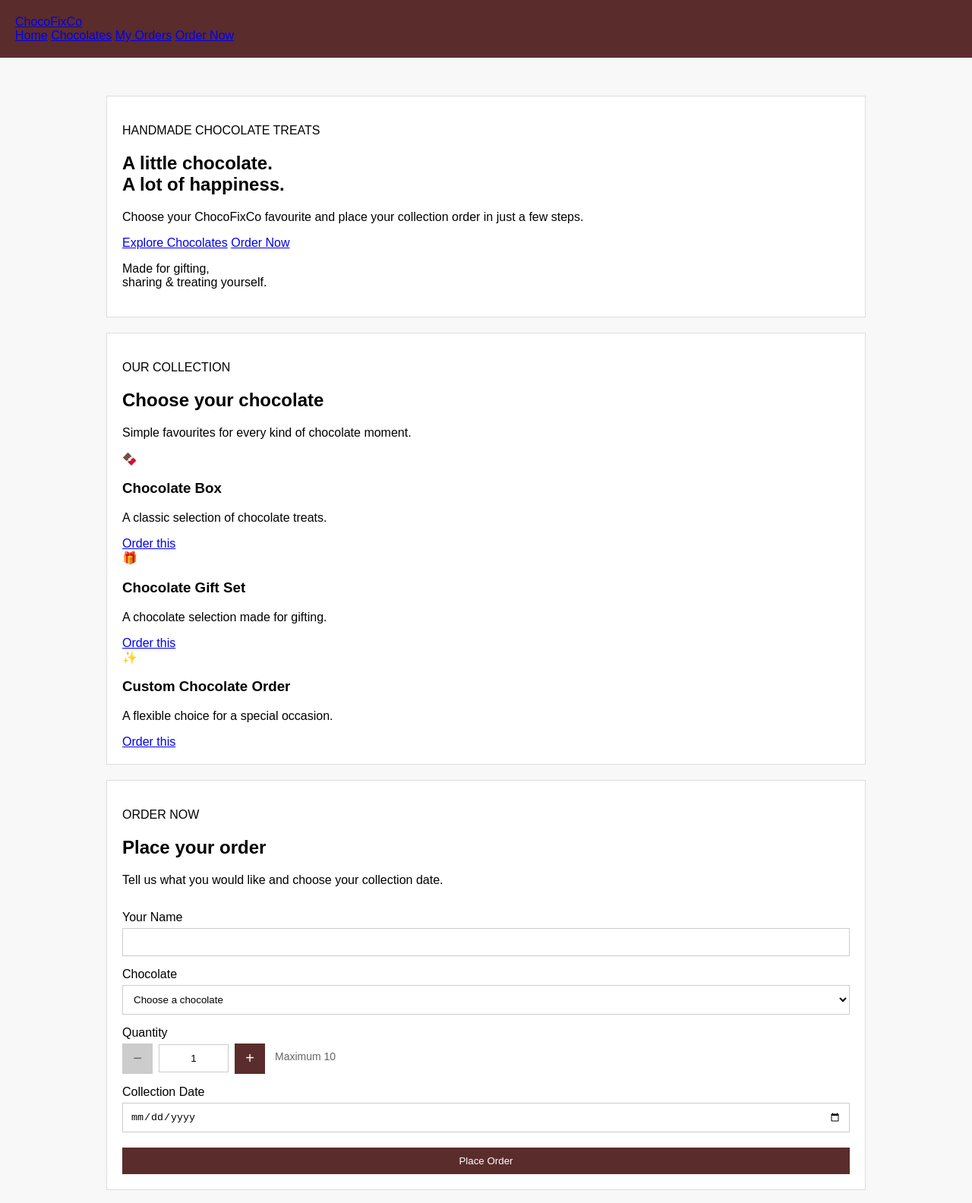
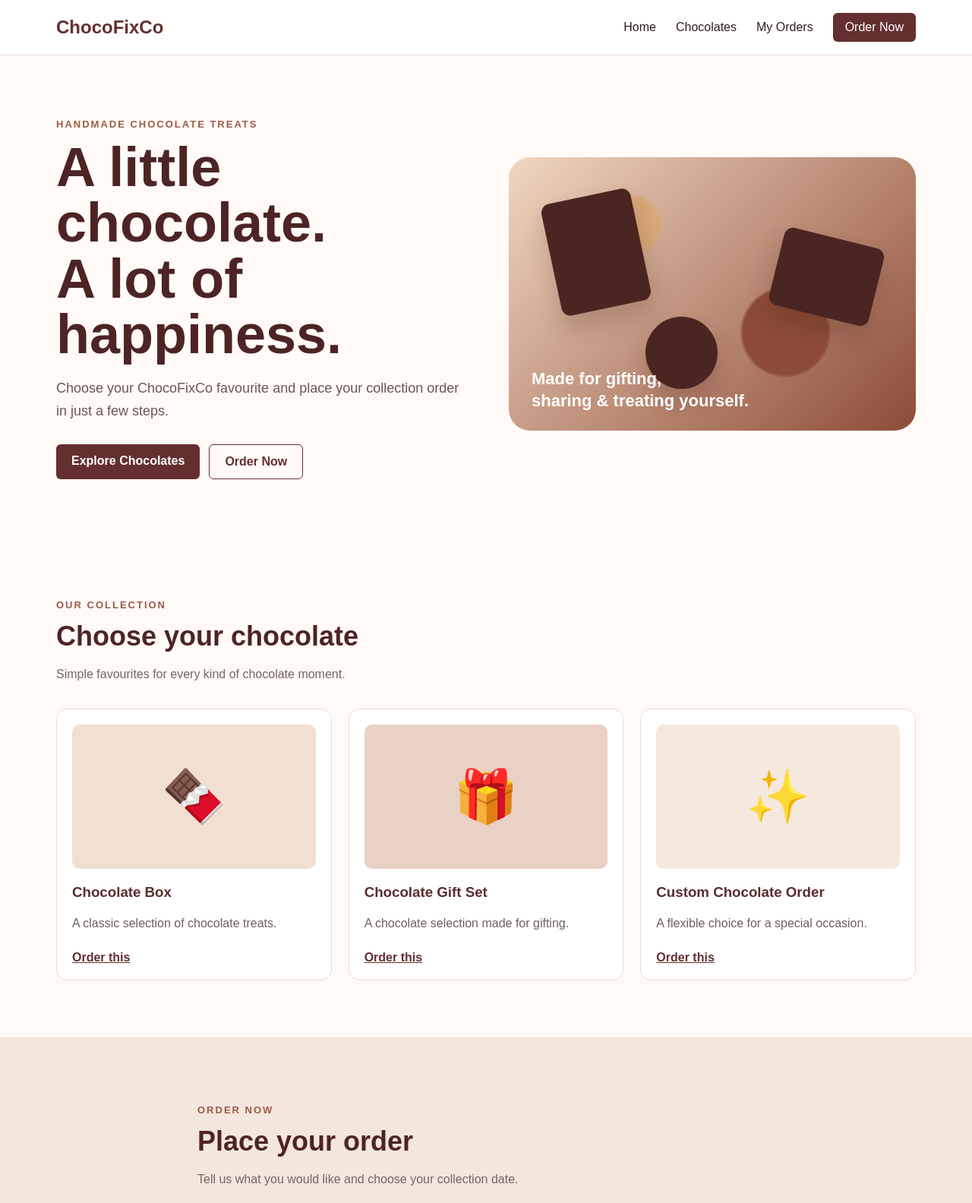
Before and after one commit to sheldoncm/chocofixco-order-manager, a plain HTML site: page index.html in a window 1280 px wide. Shown: the top 1584 px of the page at 76% size. Drawn offline with nearby package versions, Linux system fonts and the light colour scheme; no server answers.

Commit message:
Style complete customer-facing ChocoFixCo site

```diff
--- a/style.css
+++ b/style.css
@@ -1,79 +1,311 @@
 /* =========================================================
-   CHOCOFIXCO - CSS NOTES
+   CHOCOFIXCO - CUSTOMER WEBSITE CSS STUDY NOTES
 
-   CSS controls HOW the webpage LOOKS.
+   HTML = structure
+   CSS  = presentation
+   JS   = interaction
    ========================================================= */
 
 
 /* =========================================================
    ===== CSS BOX MODEL =====
-   =========================================================
 
    MARGIN
    ┌─────────────────────────────┐
-   │        BORDER               │
-   │   ┌─────────────────────┐   │
-   │   │      PADDING        │   │
-   │   │      CONTENT        │   │
-   │   └─────────────────────┘   │
+   │ BORDER                      │
+   │  ┌───────────────────────┐  │
+   │  │ PADDING               │  │
+   │  │  CONTENT              │  │
+   │  └───────────────────────┘  │
    └─────────────────────────────┘
 
-   MARGIN
-   = space OUTSIDE an element
-
-   BORDER
-   = line around an element
-
-   PADDING
-   = space INSIDE an element
-
-   CONTENT
-   = text, image, button, etc.
-*/
-
-
-/* =========================================================
-   ===== PAGE STYLING =====
+   margin  = outside space
+   border  = edge
+   padding = inside space
+   content = text/image/etc.
    ========================================================= */
 
+* {
+    box-sizing: border-box;
+}
+
+html {
+    scroll-behavior: smooth;
+}
+
 body {
+    margin: 0;
     font-family: Arial, sans-serif;
-    margin: 0;
-    background-color: #f8f8f8;
+    color: #2f2020;
+    background-color: #fffaf6;
+}
+
+a {
+    color: inherit;
 }
 
 
 /* =========================================================
-   ===== PAGE HEADER =====
+   ===== HEADER / NAVIGATION =====
    ========================================================= */
 
-header {
-    background-color: #5b2c2c;
-    color: white;
-    padding: 20px;
+.site-header {
+    position: sticky;
+    top: 0;
+    z-index: 10;
+    background-color: #ffffff;
+    border-bottom: 1px solid #eaded6;
+}
+
+.nav-container {
+    max-width: 1180px;
+    margin: 0 auto;
+    min-height: 72px;
+    padding: 0 24px;
+
+    display: flex;
+    align-items: center;
+    justify-content: space-between;
+}
+
+.brand {
+    color: #642f2f;
+    font-size: 24px;
+    font-weight: bold;
+    text-decoration: none;
+}
+
+.nav-links {
+    display: flex;
+    align-items: center;
+    gap: 26px;
+}
+
+.nav-links a {
+    text-decoration: none;
+}
+
+.nav-order-button {
+    padding: 10px 16px;
+    background-color: #642f2f;
+    color: #ffffff;
+    border-radius: 6px;
 }
 
 
 /* =========================================================
-   ===== MAIN CONTENT =====
+   ===== HERO =====
    ========================================================= */
 
-main {
-    max-width: 1000px;
-    margin: 30px auto;
-    padding: 20px;
+.hero {
+    max-width: 1180px;
+    min-height: 520px;
+    margin: 0 auto;
+    padding: 70px 24px;
+
+    display: flex;
+    align-items: center;
+    gap: 60px;
+}
+
+.hero-content,
+.hero-visual {
+    flex: 1 1 50%;
+}
+
+.eyebrow {
+    color: #9a5c47;
+    font-size: 13px;
+    font-weight: bold;
+    letter-spacing: 2px;
+}
+
+.hero h1 {
+    margin: 12px 0 18px;
+    color: #4d2424;
+    font-size: clamp(42px, 6vw, 72px);
+    line-height: 1.02;
+}
+
+.hero-copy {
+    max-width: 540px;
+    font-size: 18px;
+    line-height: 1.7;
+    color: #685757;
+}
+
+.hero-actions {
+    display: flex;
+    flex-wrap: wrap;
+    gap: 12px;
+    margin-top: 28px;
+}
+
+.primary-button,
+.secondary-button {
+    display: inline-block;
+    padding: 13px 20px;
+    border-radius: 6px;
+    text-decoration: none;
+    font-weight: bold;
+}
+
+.primary-button {
+    background-color: #642f2f;
+    color: white;
+}
+
+.secondary-button {
+    border: 1px solid #642f2f;
+    color: #642f2f;
+}
+
+.hero-visual {
+    min-height: 360px;
+    position: relative;
+    overflow: hidden;
+    border-radius: 28px;
+    background:
+        radial-gradient(circle at 30% 25%, #d8a879 0 8%, transparent 9%),
+        radial-gradient(circle at 68% 64%, #8d4c37 0 13%, transparent 14%),
+        linear-gradient(135deg, #f0d6bf, #8d4c37);
+}
+
+.hero-visual p {
+    position: absolute;
+    left: 30px;
+    bottom: 24px;
+    margin: 0;
+    color: white;
+    font-size: 22px;
+    font-weight: bold;
+    line-height: 1.35;
+}
+
+.chocolate-shape {
+    position: absolute;
+    background-color: #4b2521;
+    border-radius: 12px;
+    box-shadow: 0 18px 30px rgba(60, 25, 20, 0.2);
+}
+
+.chocolate-one {
+    width: 120px;
+    height: 150px;
+    top: 50px;
+    left: 55px;
+    transform: rotate(-12deg);
+}
+
+.chocolate-two {
+    width: 135px;
+    height: 105px;
+    top: 105px;
+    right: 50px;
+    transform: rotate(14deg);
+}
+
+.chocolate-three {
+    width: 95px;
+    height: 95px;
+    top: 210px;
+    left: 180px;
+    border-radius: 50%;
 }
 
 
 /* =========================================================
-   ===== SECTIONS =====
+   ===== COMMON SECTIONS =====
    ========================================================= */
 
-section {
+.content-section,
+.order-section {
+    max-width: 1180px;
+    margin: 0 auto;
+    padding: 75px 24px;
+}
+
+.section-heading {
+    max-width: 650px;
+    margin-bottom: 32px;
+}
+
+.section-heading h2 {
+    margin: 8px 0;
+    color: #4d2424;
+    font-size: 36px;
+}
+
+.section-heading p:last-child {
+    color: #746565;
+    line-height: 1.6;
+}
+
+
+/* =========================================================
+   ===== FLEXBOX PRODUCT CARDS =====
+
+   display:flex turns the parent into a Flexbox container.
+   flex-wrap allows cards to move to a new row.
+   gap creates spacing between cards.
+   ========================================================= */
+
+.product-grid,
+#order-list {
+    display: flex;
+    flex-wrap: wrap;
+    gap: 22px;
+}
+
+.product-card,
+.order-card {
+    flex: 1 1 280px;
+    padding: 20px;
     background-color: white;
-    padding: 20px;
-    border: 1px solid #dddddd;
+    border: 1px solid #eaded6;
+    border-radius: 14px;
+}
+
+.product-image {
+    min-height: 190px;
     margin-bottom: 20px;
+    border-radius: 10px;
+
+    display: flex;
+    align-items: center;
+    justify-content: center;
+
+    font-size: 68px;
+}
+
+.product-image-one {
+    background-color: #f1dfd2;
+}
+
+.product-image-two {
+    background-color: #ead1c5;
+}
+
+.product-image-three {
+    background-color: #f5e8dc;
+}
+
+.product-card h3,
+.order-card h3 {
+    color: #5b2c2c;
+}
+
+.product-card p,
+.order-card p {
+    color: #6d6060;
+    line-height: 1.5;
+}
+
+.product-order-link {
+    display: inline-block;
+    margin-top: 8px;
+    color: #642f2f;
+    font-weight: bold;
 }
 
 
@@ -81,71 +313,58 @@ section {
    ===== ORDER FORM =====
    ========================================================= */
 
-form {
+.order-section {
+    max-width: none;
+    background-color: #f3e6dc;
+}
+
+.order-section > * {
+    max-width: 760px;
+    margin-left: auto;
+    margin-right: auto;
+}
+
+.order-form {
+    padding: 28px;
+    background-color: white;
+    border-radius: 14px;
+
     display: flex;
     flex-direction: column;
 }
 
-
-/* =========================================================
-   ===== FORM LABELS =====
-   ========================================================= */
-
 label {
-    margin-top: 15px;
+    margin-top: 16px;
+    margin-bottom: 6px;
+    font-weight: bold;
 }
 
-
-/* =========================================================
-   ===== FORM INPUTS =====
-   ========================================================= */
-
-input {
-    padding: 10px;
-    border: 1px solid #cccccc;
-    margin-top: 5px;
+input,
+select {
+    width: 100%;
+    padding: 12px;
+    border: 1px solid #cdbfb7;
+    border-radius: 5px;
+    background-color: white;
+    font: inherit;
 }
 
-
-/* =========================================================
-   ===== INPUT FOCUS =====
-   ========================================================= */
-
-input:focus {
-    border: 2px solid #5b2c2c;
+input:focus,
+select:focus {
+    outline: 2px solid #9a5c47;
+    border-color: transparent;
 }
-
-
-/* =========================================================
-   ===== QUANTITY CONTROL =====
-   ========================================================= */
 
 .quantity-control {
     display: flex;
-    flex-direction: row;
     align-items: center;
     gap: 8px;
 }
 
-
-/* ===== QUANTITY INPUT ===== */
-
 .quantity-control input {
-    width: 70px;
+    width: 72px;
     text-align: center;
 }
-
-
-/* =========================================================
-   ===== REMOVE NATIVE NUMBER ARROWS =====
-   =========================================================
-
-   Browsers normally show tiny up/down arrows
-   inside number inputs.
-
-   We have our own larger - and + buttons,
-   so we hide the browser arrows.
-*/
 
 .quantity-control input::-webkit-inner-spin-button,
 .quantity-control input::-webkit-outer-spin-button {
@@ -153,307 +372,145 @@ input:focus {
     margin: 0;
 }
 
-
 .quantity-control input[type="number"] {
     -moz-appearance: textfield;
     appearance: textfield;
 }
 
-
-/* =========================================================
-   ===== QUANTITY BUTTONS =====
-   ========================================================= */
-
 .quantity-control button {
-    width: 40px;
-    height: 40px;
-
-    padding: 0;
-    margin-top: 5px;
-
+    width: 42px;
+    height: 42px;
+    border: 0;
+    border-radius: 5px;
+    background-color: #642f2f;
+    color: white;
     font-size: 20px;
-
-    background-color: #5b2c2c;
-    color: white;
-
-    border: none;
-
     cursor: pointer;
 }
 
-
-/* ===== QUANTITY LIMIT MESSAGE ===== */
-
-.quantity-limit {
-    margin-left: 5px;
-    font-size: 14px;
-    color: #666666;
-}
-
-
-/* ===== DISABLED QUANTITY BUTTON ===== */
-
 .quantity-control button:disabled {
-    background-color: #cccccc;
-    color: #666666;
+    background-color: #cfc6c2;
     cursor: not-allowed;
 }
 
+.quantity-limit {
+    color: #746565;
+    font-size: 14px;
+}
 
-/* =========================================================
-   ===== ADD / UPDATE ORDER BUTTON =====
-   ========================================================= */
-
-form > button {
-    padding: 10px;
-    margin-top: 20px;
-
-    background-color: #5b2c2c;
+.submit-order-button {
+    margin-top: 24px;
+    padding: 13px;
+    border: 0;
+    border-radius: 6px;
+    background-color: #642f2f;
     color: white;
-
-    border: none;
-
+    font-size: 16px;
+    font-weight: bold;
     cursor: pointer;
 }
 
 
 /* =========================================================
-   ===== FLEXBOX - ORDER CARD LAYOUT =====
-   =========================================================
+   ===== CUSTOMER ORDER CARDS =====
+   ========================================================= */
 
-   FLEXBOX is a CSS layout system.
-
-   It helps us arrange elements:
-
-   HORIZONTALLY
-   or
-   VERTICALLY.
-
-
-   We want our order cards to appear like this:
-
-
-   DESKTOP
-
-   ┌────────────┐ ┌────────────┐ ┌────────────┐
-   │  Order 1   │ │  Order 2   │ │  Order 3   │
-   └────────────┘ └────────────┘ └────────────┘
-
-
-   display: flex
-   ----------------
-   Turns #order-list into a Flexbox container.
-
-
-   flex-wrap: wrap
-   ----------------
-   Allows cards to move onto the next row
-   when there is not enough space.
-
-
-   gap: 20px
-   ----------------
-   Creates space between the cards.
-*/
-
-#order-list {
-    display: flex;
-    flex-wrap: wrap;
-    gap: 20px;
+.order-card {
+    max-width: 360px;
 }
 
-
-/* =========================================================
-   ===== ORDER CARD =====
-   =========================================================
-
-   flex: 1 1 250px
-
-   The card can:
-
-   GROW
-   SHRINK
-   and starts around 250px wide.
-
-   max-width prevents the card becoming
-   too wide.
-
-   This gives us approximately 3 cards
-   next to each other on larger screens.
-*/
-
-.order-card {
-    flex: 1 1 250px;
-
-    max-width: 280px;
-
-    padding: 20px;
-
-    border: 1px solid #dddddd;
-
-    background-color: #ffffff;
-
-    box-sizing: border-box;
-}
-
-
-/* ===== ORDER CUSTOMER NAME ===== */
-
-.order-card h3 {
-    margin-top: 0;
-    color: #5b2c2c;
-}
-
-
-/* ===== ORDER INFORMATION ===== */
-
-.order-card p {
-    margin: 8px 0;
-}
-
-
-/* =========================================================
-   ===== ORDER CARD BUTTONS =====
-   ========================================================= */
-
 .order-card button {
-    padding: 8px 12px;
-
     margin-top: 10px;
     margin-right: 8px;
-
-    border: none;
-
+    padding: 9px 12px;
+    border: 0;
+    border-radius: 5px;
     cursor: pointer;
 }
 
-
-/* =========================================================
-   ===== EDIT BUTTON =====
-   ========================================================= */
-
 .edit-button {
-    background-color: #5b2c2c;
+    background-color: #642f2f;
     color: white;
 }
 
-
-/* =========================================================
-   ===== DELETE BUTTON =====
-   ========================================================= */
-
 .delete-button {
-    background-color: #dddddd;
-    color: #333333;
+    background-color: #eee8e5;
+    color: #4d2424;
 }
 
-
-/* =========================================================
-   ===== PSEUDO-CLASS :HOVER =====
-   =========================================================
-
-   :hover applies styling when the mouse
-   is placed over an element.
-
-   :not(:disabled) means:
-
-   Only apply the hover effect when
-   the button is NOT disabled.
-*/
-
-button:not(:disabled):hover {
+button:not(:disabled):hover,
+.primary-button:hover,
+.secondary-button:hover,
+.nav-order-button:hover {
     opacity: 0.85;
 }
 
 
 /* =========================================================
-   ===== RESPONSIVE DESIGN =====
-   =========================================================
+   ===== FOOTER =====
+   ========================================================= */
 
-   @media allows CSS to change depending
-   on the screen size.
+footer {
+    padding: 35px max(24px, calc((100% - 1132px) / 2));
+    background-color: #3f2222;
+    color: white;
 
-   When the screen is 600px wide or smaller,
-   each order card takes the full width.
+    display: flex;
+    justify-content: space-between;
+    gap: 30px;
+}
 
-   This is useful for mobile phones.
-*/
+footer p {
+    margin: 7px 0 0;
+    color: #eaded6;
+}
 
-@media (max-width: 600px) {
 
-    main {
-        margin: 10px auto;
-        padding: 10px;
+/* =========================================================
+   ===== LO9: RESPONSIVE DESIGN =====
+
+   A media query changes the layout on smaller screens.
+   This improves usability on mobile devices.
+   ========================================================= */
+
+@media (max-width: 700px) {
+
+    .nav-container,
+    .hero,
+    footer {
+        flex-direction: column;
     }
 
+    .nav-container {
+        align-items: flex-start;
+        padding-top: 18px;
+        padding-bottom: 18px;
+        gap: 16px;
+    }
 
+    .nav-links {
+        width: 100%;
+        gap: 12px;
+        flex-wrap: wrap;
+    }
+
+    .hero {
+        padding-top: 45px;
+    }
+
+    .hero-visual {
+        width: 100%;
+        min-height: 300px;
+    }
+
+    .product-card,
     .order-card {
         flex: 1 1 100%;
         max-width: 100%;
     }
 
-}
-
-/* =========================================================
-   ===== SELECT INPUTS =====
-   ========================================================= */
-
-select {
-    padding: 10px;
-    border: 1px solid #cccccc;
-    margin-top: 5px;
-    background-color: white;
-}
-
-select:focus {
-    border: 2px solid #5b2c2c;
-}
-
-
-/* =========================================================
-   ===== LO9: UI / UX - DASHBOARD =====
-   =========================================================
-
-   The dashboard gives the user immediate feedback
-   about production workload.
-
-   FLEXBOX makes the cards responsive and readable.
-*/
-
-.dashboard-cards {
-    display: flex;
-    flex-wrap: wrap;
-    gap: 15px;
-}
-
-.summary-card {
-    flex: 1 1 150px;
-    padding: 15px;
-    border: 1px solid #dddddd;
-    text-align: center;
-    box-sizing: border-box;
-}
-
-.summary-card span {
-    display: block;
-    font-size: 28px;
-    font-weight: bold;
-    color: #5b2c2c;
-}
-
-.summary-card p {
-    margin: 5px 0 0;
-}
-
-
-/* =========================================================
-   ===== MOBILE DASHBOARD =====
-   ========================================================= */
-
-@media (max-width: 600px) {
-
-    .summary-card {
-        flex: 1 1 45%;
+    .quantity-control {
+        flex-wrap: wrap;
     }
 
 }
```
